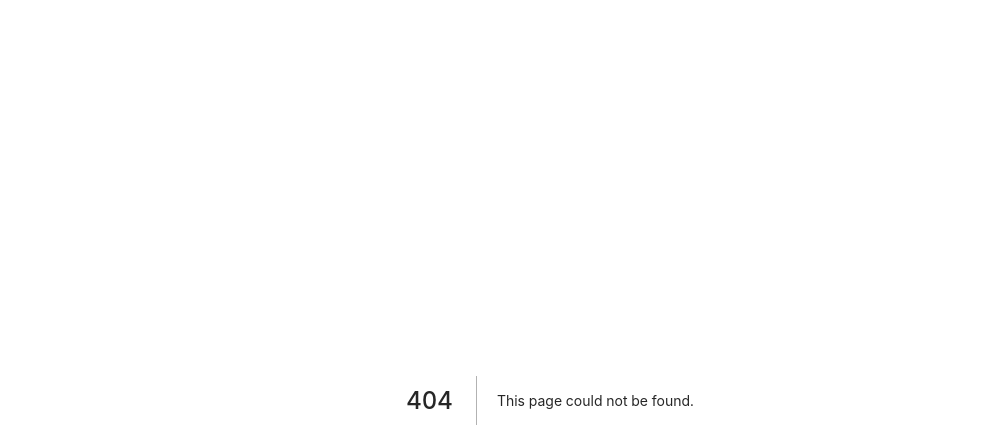
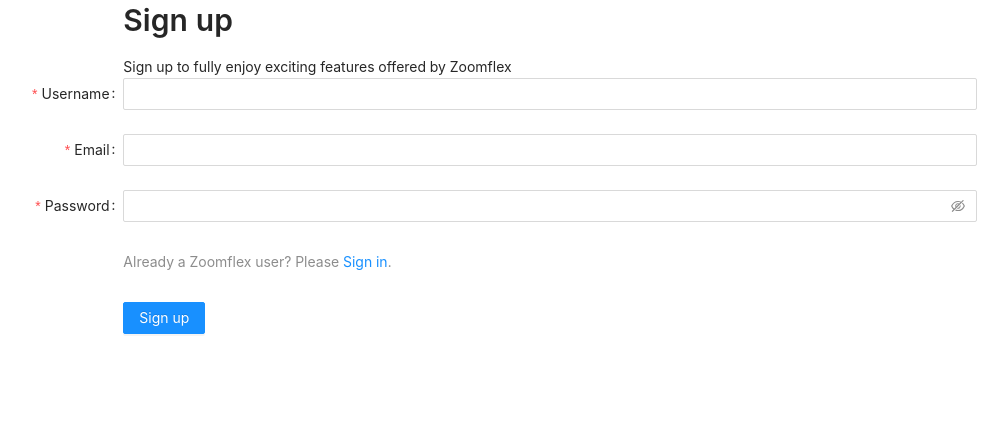
Before and after one commit to xindixu/zoomflix, a Next.js app: page /sign-up in a window 1280 px wide. Before the commit this address had no page. Shown: the top 448 px of the page, without its empty margins (90-1098 px from the left). Built offline with nearby package versions, Linux system fonts and the light colour scheme.

Commit message:
feat(user): sign in and sign up functions

```diff
--- a/components/session/form.tsx
+++ b/components/session/form.tsx
@@ -1,23 +1,31 @@
 /* eslint-disable jsx-a11y/anchor-is-valid */
 import React, { useEffect } from "react"
-import PropTypes from "prop-types"
 import NextLink from "next/link"
 import { Form, Input, Button, Typography } from "antd"
 
 const { Text, Link } = Typography
 
-export const LOGIN = "LOGIN"
+export const SIGNIN = "SIGNIN"
 export const SIGNUP = "SIGNUP"
-export const CONFIRM = "CONFIRM"
 
 const BUTTON_TEXT = {
-  LOGIN: "Login",
+  SIGNIN: "Sign in",
   SIGNUP: "Sign up",
-  CONFIRM: "Confirm sign up",
 }
 
-function SessionForm({ type, onSubmit, initialValues }) {
+type TProps = {
+  type: typeof SIGNIN | typeof SIGNUP
+  onSubmit: () => {}
+  initialValues: {
+    username: string
+    password: string
+    email: string
+  }
+}
+
+function SessionForm({ type, onSubmit, initialValues }: TProps) {
   const [form] = Form.useForm()
+
   const onFinish = (values) => {
     onSubmit(values)
   }
@@ -38,35 +46,29 @@ function SessionForm({ type, onSubmit, initialValues }) {
       onFinishFailed={onFinishFailed}
       form={form}
     >
-      <Form.Item
-        label="Email"
-        name="email"
-        rules={[{ required: true }, { type: "email" }]}
-      >
+      <Form.Item label="Username" name="username" rules={[{ required: true }]}>
         <Input />
       </Form.Item>
-
-      {type === CONFIRM ? (
-        <Form.Item label="Code" name="code" rules={[{ required: true }]}>
+      {type === SIGNUP && (
+        <Form.Item
+          label="Email"
+          name="email"
+          rules={[{ required: true }, { type: "email" }]}
+        >
           <Input />
-        </Form.Item>
-      ) : (
-        <Form.Item
-          label="Password"
-          name="password"
-          rules={[{ required: true }]}
-        >
-          <Input.Password />
         </Form.Item>
       )}
 
+      <Form.Item label="Password" name="password" rules={[{ required: true }]}>
+        <Input.Password />
+      </Form.Item>
       <Form.Item
         wrapperCol={{
           offset: 4,
           span: 16,
         }}
       >
-        {type === LOGIN ? (
+        {type === SIGNIN ? (
           <Text type="secondary">
             New to Zoomflex? Please{" "}
             <NextLink href="/signup" passHref>
@@ -74,25 +76,16 @@ function SessionForm({ type, onSubmit, initialValues }) {
             </NextLink>
             .
           </Text>
-        ) : type === SIGNUP ? (
+        ) : (
           <Text type="secondary">
             Already a Zoomflex user? Please{" "}
             <NextLink href="/login" passHref>
-              <Link>{BUTTON_TEXT[LOGIN]}</Link>
-            </NextLink>
-            .
-          </Text>
-        ) : (
-          <Text type="secondary">
-            Already verified? Please{" "}
-            <NextLink href="/login" passHref>
-              <Link>{BUTTON_TEXT[LOGIN]}</Link>
+              <Link>{BUTTON_TEXT[SIGNIN]}</Link>
             </NextLink>
             .
           </Text>
         )}
       </Form.Item>
-
       <Form.Item
         wrapperCol={{
           offset: 4,
@@ -107,14 +100,4 @@ function SessionForm({ type, onSubmit, initialValues }) {
   )
 }
 
-SessionForm.propTypes = {
-  type: PropTypes.oneOf([LOGIN, SIGNUP, CONFIRM]).isRequired,
-  onSubmit: PropTypes.func.isRequired,
-  initialValues: PropTypes.object,
-}
-
-SessionForm.defaultProps = {
-  initialValues: {},
-}
-
 export default SessionForm
--- a/components/session/index.tsx
+++ b/components/session/index.tsx
@@ -1,36 +1,30 @@
 import React, { useEffect, useState } from "react"
 import PropTypes from "prop-types"
 import { notification, Spin, Typography, Col, Row } from "antd"
-import { confirmSignUp, signUp, signIn } from "../../lib/auth"
-import NewSession, { CONFIRM, SIGNUP, LOGIN } from "./form"
+import { signUp, signIn } from "../../lib/auth"
+import NewSession, { SIGNUP, SIGNIN } from "./form"
 
 const { Title, Text } = Typography
 
 const NOTIFICATIONS = {
-  CONFIRM: "Confirm Sign Up Failed",
   SIGNUP: "Sign Up Failed",
-  LOGIN: "Log In Failed",
+  SIGNIN: "Sign In Failed",
 }
 
 const PROMPTS = {
-  CONFIRM: {
-    title: "Confirm Sign up",
-    text: "Please check your mailbox for the verification code",
-  },
   SIGNUP: {
     title: "Sign up",
     text: "Sign up to fully enjoy exciting features offered by Zoomflex",
   },
-  LOGIN: {
-    title: "Log in",
-    text: "Log in to enjoy all features offered by Zoomflex",
+  SIGNIN: {
+    title: "Sign in",
+    text: "Sign in to enjoy all features offered by Zoomflex",
   },
 }
 
 const ACTIONS = {
-  CONFIRM: confirmSignUp,
   SIGNUP: signUp,
-  LOGIN: signIn,
+  SIGNIN: signIn,
 }
 
 const KEY = "session-create-error"
@@ -87,7 +81,7 @@ function Session({ type, initialEmail, onSuccess }) {
 }
 
 Session.propTypes = {
-  type: PropTypes.oneOf([LOGIN, SIGNUP, CONFIRM]).isRequired,
+  type: PropTypes.oneOf([SIGNIN, SIGNUP]).isRequired,
   initialEmail: PropTypes.string,
   onSuccess: PropTypes.func,
 }
--- /dev/null
+++ b/context/auth.ts
@@ -0,0 +1,4 @@
+import React from "react"
+
+const AuthContext = React.createContext("auth")
+export default AuthContext
--- a/lib/api-fetch.ts
+++ b/lib/api-fetch.ts
@@ -1,5 +1,23 @@
+import axios from "axios"
+
 export const API_ENDPOINT =
-  "https://i9ltn1t7i4.execute-api.us-east-1.amazonaws.com/prod/"
+  "https://d1wdco6bn7.execute-api.us-east-1.amazonaws.com/prod/"
+
+// export const API_ENDPOINT = "http://localhost:80"
 
 // TODO: use this function to fetch data from the api
-export const apiFetch = () => {}
+export const apiFetch = ({
+  method,
+  url,
+  data,
+}: {
+  url: string
+  method: "get" | "post" | "delete" | "put"
+  data: any
+}) =>
+  axios.request({
+    method,
+    baseURL: API_ENDPOINT,
+    url,
+    data,
+  })
--- a/lib/auth.ts
+++ b/lib/auth.ts
@@ -1,15 +1,27 @@
 // import { Auth } from "aws-amplify"
+import { apiFetch } from "./api-fetch"
 
-export function signUp({ email, password }) {
-  return () => {}
+export function signUp({ email, username, password }) {
+  return apiFetch({
+    method: "post",
+    data: {
+      email,
+      username,
+      password,
+    },
+    url: "/user/sign-up",
+  })
 }
 
-export function confirmSignUp({ email, code }) {
-  return () => {}
-}
-
-export function signIn({ email, password }) {
-  return () => {}
+export function signIn({ username, password }) {
+  return apiFetch({
+    method: "post",
+    data: {
+      username,
+      password,
+    },
+    url: "/user/sign-in",
+  })
 }
 
 export async function signOut() {
--- a/pages/logout.tsx
+++ b/pages/sign-out.tsx
@@ -3,7 +3,7 @@ import { useRouter } from "next/router"
 import { signOut, getCurrentUser } from "../lib/auth"
 import AuthContext from "../context/auth"
 
-function Logout() {
+function SignOut() {
   const router = useRouter()
   const { setCurrentUser, isLoggedIn } = useContext(AuthContext)
 
@@ -37,7 +37,7 @@ function Logout() {
     })
   }, [router, setCurrentUser])
 
-  return <div>Logout</div>
+  return <div>SignOut</div>
 }
 
-export default Logout
+export default SignOut
--- a/pages/signup.tsx
+++ b/pages/sign-up.tsx
@@ -6,9 +6,8 @@ import { SIGNUP } from "../components/session/form"
 function SignUp() {
   const router = useRouter()
 
-  const onSuccess = (user) => {
-    // use username as email
-    router.push(`/confirm?email=${user.username}`)
+  const onSuccess = () => {
+    router.push("/")
   }
   return <Session type={SIGNUP} onSuccess={onSuccess} />
 }
--- /dev/null
+++ b/types/user.ts
@@ -0,0 +1,5 @@
+export type TUser = {
+  username: string
+  password: string
+  email: string
+}
```
Also changed, not shown: pages/sign-in.tsx (renamed from pages/login.tsx, +4 -4 lines).
